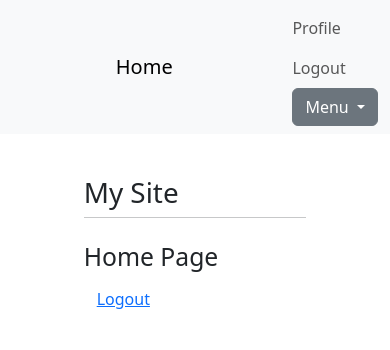
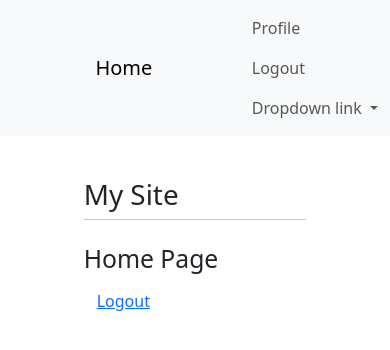
Before and after one commit to dylanp581/django_todolist, a Django app: page / in a window 390 px wide. Shown: the top 350 px of the page. Run offline with Django 4.2, Linux system fonts and the light colour scheme; the visitor is signed in with stand-in values (Sample User, id 1); some libraries are stand-ins or nearby versions.

Commit message:
made the mobile version more like the desktop 0.3

```diff
--- a/main/templates/main/base.html
+++ b/main/templates/main/base.html
@@ -75,15 +75,17 @@
                             <button type="submit" class="btn btn-link nav-item nav-link">Logout</button>
                         </form>
                         <div class="dropdown d-lg-none" style="text-align: left;">
-                            <button class="btn btn-secondary dropdown-toggle" type="button" id="sidebarDropdown" data-bs-toggle="dropdown" aria-expanded="false">
-                                Menu
-                            </button>
-                            <ul class="dropdown-menu" aria-labelledby="sidebarDropdown">
-                                <li><a class="dropdown-item" href="{% url 'create' %}">Create List</a></li>
-                                <li><a class="dropdown-item" href="{% url 'view' %}">View List</a></li>
-                                <li><a class="dropdown-item" href="{% url 'create_schedule' %}">Make Schedule</a></li>
-                                <li><a class="dropdown-item" href="{% url 'schedule_list' %}">Schedule</a></li>
-                            </ul>
+                            <li class="nav-item dropdown">
+                                <a class="nav-link dropdown-toggle" href="#" role="button" data-bs-toggle="dropdown" aria-expanded="false">
+                                  Dropdown link
+                                </a>
+                                <ul class="dropdown-menu">
+                                    <li><a class="dropdown-item" href="{% url 'create' %}">Create List</a></li>
+                                    <li><a class="dropdown-item" href="{% url 'view' %}">View List</a></li>
+                                    <li><a class="dropdown-item" href="{% url 'create_schedule' %}">Make Schedule</a></li>
+                                    <li><a class="dropdown-item" href="{% url 'schedule_list' %}">Schedule</a></li>
+                                </ul>
+                              </li>
                         </div>
                     {% else %}
                         <a class="nav-item nav-link" href="{% url 'login' %}">Login</a>
```
